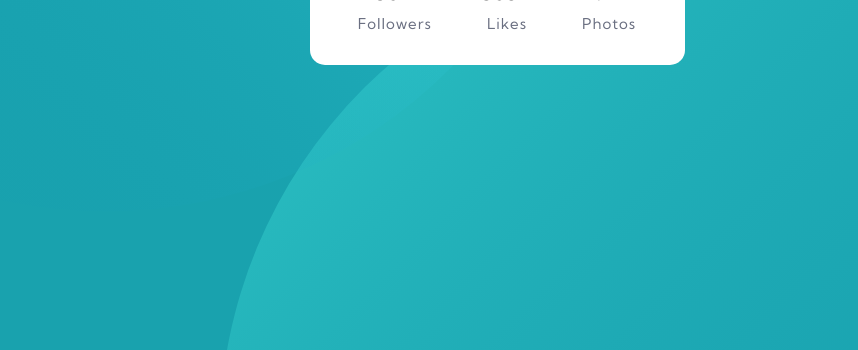
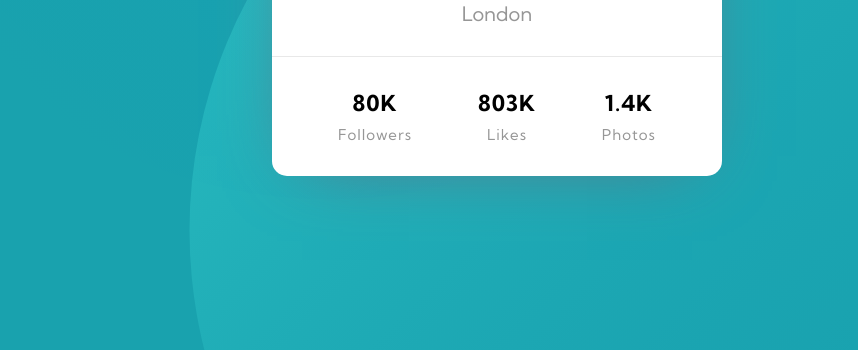
Before and after one commit to rpalaciosg/profile-card-component-main, a plain HTML site: page index.html in a window 1280 px wide. Shown: the part 450-800 px from the top of the page, without its empty margins (143-1001 px from the left). Drawn offline with Linux system fonts and the light colour scheme.

Commit message:
card: add background and box-shadow

```diff
--- a/styles.css
+++ b/styles.css
@@ -3,14 +3,24 @@
   --dark-cyan: hsl(185, 75%, 39%);
   --very-dark-desaturated-blue: hsl(229, 23%, 23%);
   --dark-grayish-blue: hsl(227, 10%, 46%);
+  --dark-gray: hsl(0, 0%, 59%);
+}
+
+*, *::before, *::after {
+  box-sizing: border-box;
 }
 
 body {
+  margin: 0;
+  min-height: 100vh;
+
   display: flex;
+  align-items: center;
   justify-content: center;
-  background: url(./images/bg-pattern-top.svg) left -80% top 80% no-repeat,
-    url(./images/bg-pattern-bottom.svg) right -20% bottom 200% no-repeat var(--dark-cyan);
-  background-size: ;
+
+  background: url(./images/bg-pattern-top.svg) left -6% top 184% no-repeat, url(./images/bg-pattern-bottom.svg) right -10% bottom 207% no-repeat var(--dark-cyan);
+  padding: 60px;
+  /* background-size: ; */
   padding: 60px;
   font-family: "Kumbh Sans", sans-serif;
 }
@@ -22,27 +32,36 @@ h1 {
   margin-top: 25px;
 }
 
-.age,
-h2 {
+h1 .age{
   color: var(--dark-grayish-blue);
   font-weight: 400;
+  margin-left: 7px;
 }
+
 
 h2 {
   font-size: 20px;
   margin-top: 15x;
   margin-bottom: 30px;
   font-size: 20px;
+  color: var(--dark-gray);
+  font-weight: 400;
 }
+
 .card {
   border-radius: 15px;
   background: white url(./images/bg-pattern-card.svg) repeat-x;
   overflow: hidden;
   text-align: center;
-  padding-top: 80px;
-  max-width: 375px;
+  padding-top: 85px;
   flex-shrink: 0;
+  max-width: 450px;
   flex-grow: 1;
+  z-index: 1;
+
+  -webkit-box-shadow: 0px 10px 70px -30px var(--dark-grayish-blue);
+  -moz-box-shadow: 0px 10px 70px -30px var(--dark-grayish-blue);
+  box-shadow: 0px 10px 70px -30px var(--dark-grayish-blue);
 }
 
 .image {
@@ -59,11 +78,12 @@ h2 {
 
 .statistics h3 {
   font-size: 22px;
+  letter-spacing: 1px;
 }
 
 .statistics h3 small {
   display: block;
-  color: var(--dark-grayish-blue);
+  color: var(--dark-gray);
   font-weight: 400;
   margin-top: 8px;
   font-size: 15px;
```
Also changed, not shown: index.html (+0 -4 lines).
